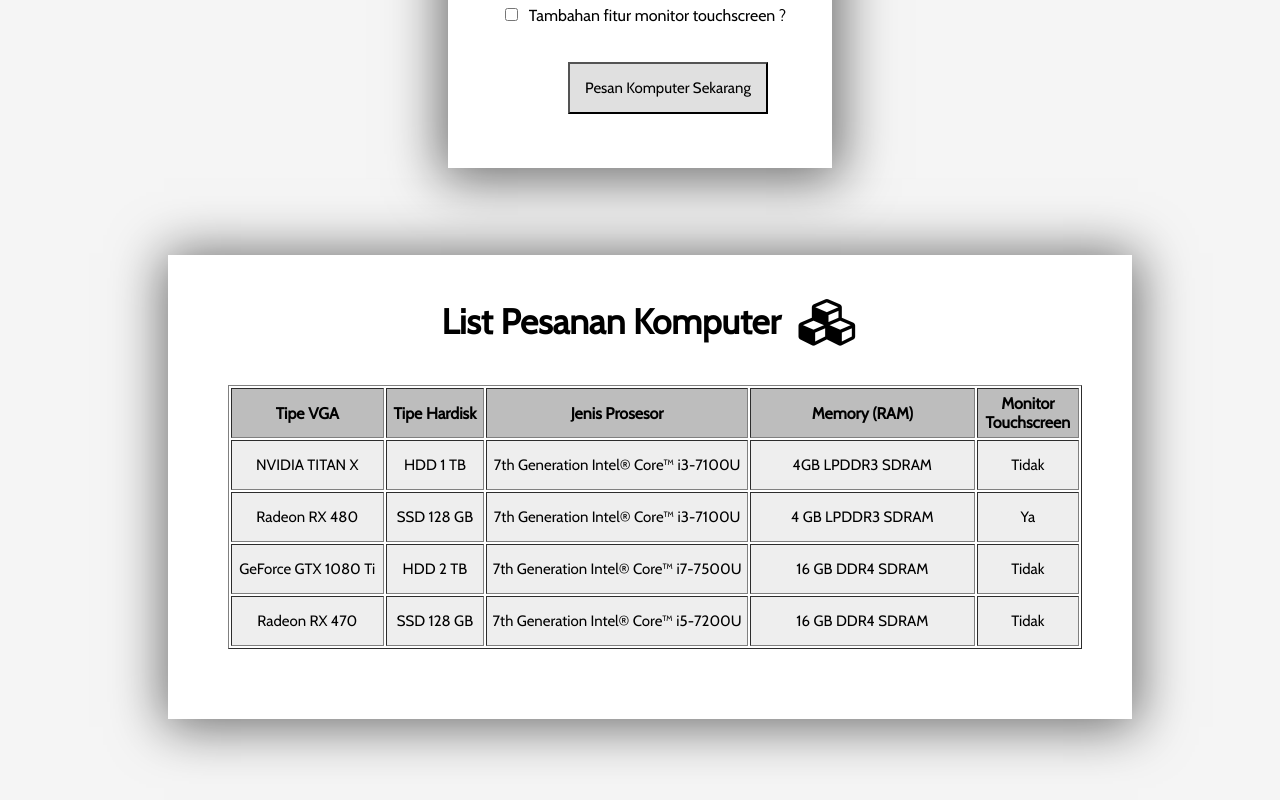
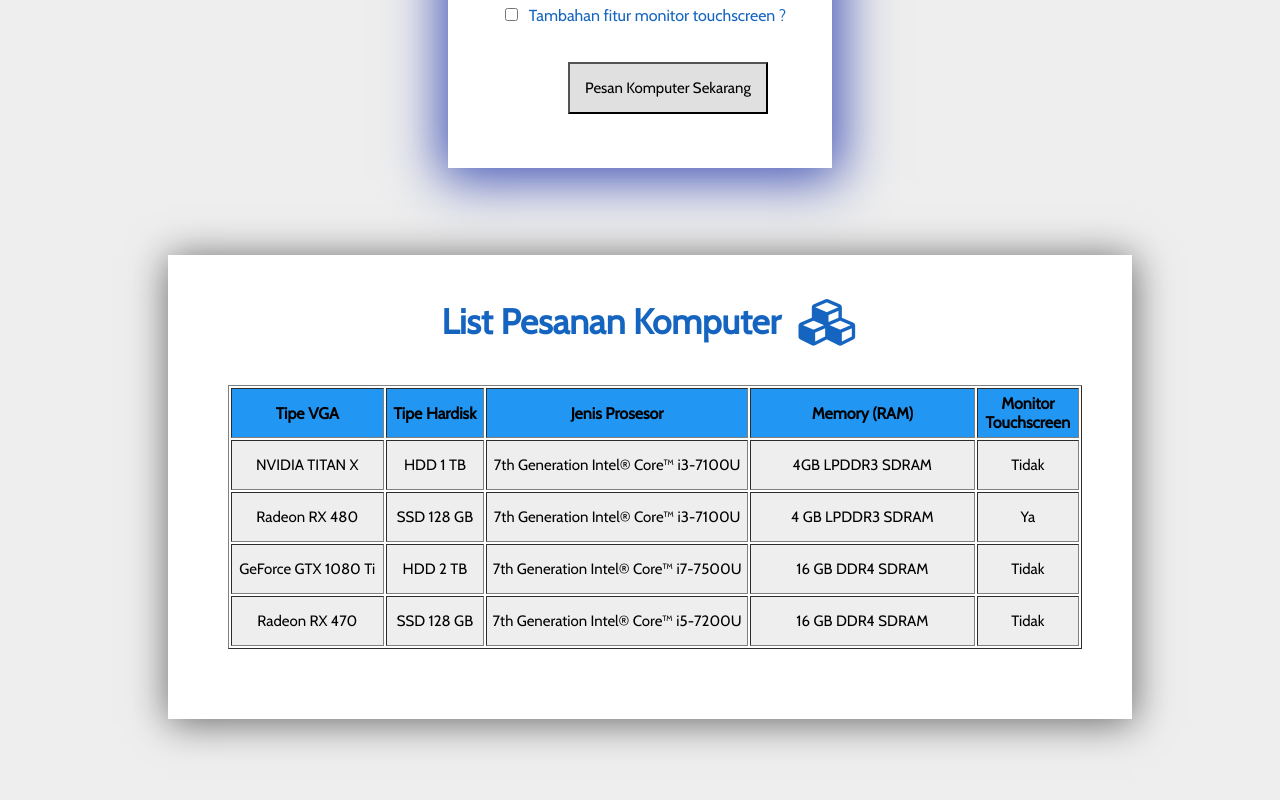
Before and after one commit to iqsamwahyu/p_web, a website: page views/index.html in a window 1280 px wide. Shown: the part 908-1708 px from the top of the page. Drawn offline with Linux system fonts and the light colour scheme; files that its build step writes are made by us from their sources.

Commit message:
add color

```diff
--- a/public/stylesheets/style.css
+++ b/public/stylesheets/style.css
@@ -2,7 +2,7 @@ body {
   padding: 40px;
   font-size: 15px;
   /* background-image: url("../images/pic3.jpeg"); */
-  background-color: #F5F5F5;
+  background-color: #EEEEEE;
 }
 
 @font-face {
@@ -23,10 +23,11 @@ table {
 form {
   -webkit-box-shadow: 1px 3px 37px 1px rgba(0, 0, 0, 0.56);
   -moz-box-shadow: 1px 3px 37px 1px rgba(0, 0, 0, 0.56);
-  box-shadow: 1px 3px 50px 8px rgba(0, 0, 0, 0.56);
+  box-shadow: 1px 3px 50px 8px #3F51B5;
   background-color: white;
   margin-right: 400px;
   margin-bottom: 70px;
+  color:#1565C0;
 }
 
 input,
@@ -40,6 +41,7 @@ h1 {
   margin-top: 10px;
   margin-bottom: 40px;
   font-size: 50px;
+  color: #1565C0;
 }
 
 .main {
@@ -49,6 +51,7 @@ h1 {
 h1,
 h3 {
   text-align: center !important;
+
 }
 
 h3.titleInner {
@@ -71,7 +74,7 @@ button {
 
 hr {
   margin-bottom: 20px;
-  box-shadow: 1px 1px 1px 1px rgba(0, 0, 0, 0.56);
+  box-shadow: 1px 1px 1px 1px #2196F3;
 }
 
 #touchId {
@@ -114,7 +117,7 @@ h2 {
 .back-table {
   -webkit-box-shadow: 1px 3px 37px 1px rgba(0, 0, 0, 0.56);
   -moz-box-shadow: 1px 3px 37px 1px rgba(0, 0, 0, 0.56);
-  box-shadow: 1px 3px 50px 5px rgba(0, 0, 0, 0.56);
+  /* box-shadow: 1px 3px 50px 5px #3F51B5; */
   background-color: white;
   margin-left: 120px;
   margin-right: 100px;
@@ -127,11 +130,18 @@ h2 {
 
 h3.tableTitle {
   font-size: 35px;
+  color:#1565C0 ;
 }
 
 th {
-  background-color: #BDBDBD;
+  background-color: #4FC3F7;
   font-size: 16px;
+}
+
+th.thTable{
+
+  background-color: #2196F3;
+
 }
 
 td {
--- a/views/index.html
+++ b/views/index.html
@@ -105,11 +105,11 @@
 
             <!-- faisal -->
             <tr height="50">
-                <th width="160">Tipe VGA</th>
-                <th width="100">Tipe Hardisk</th>
-                <th width="280">Jenis Prosesor</th>
-                <th width="240">Memory (RAM)</th>
-                <th width="100">Monitor Touchscreen</th>
+                <th width="160" class="thTable">Tipe VGA</th>
+                <th width="100" class="thTable">Tipe Hardisk</th>
+                <th width="280" class="thTable">Jenis Prosesor</th>
+                <th width="240" class="thTable">Memory (RAM)</th>
+                <th width="100" class="thTable">Monitor Touchscreen</th>
             </tr>
             <br/>
             <tr align="center" height="50">
```
